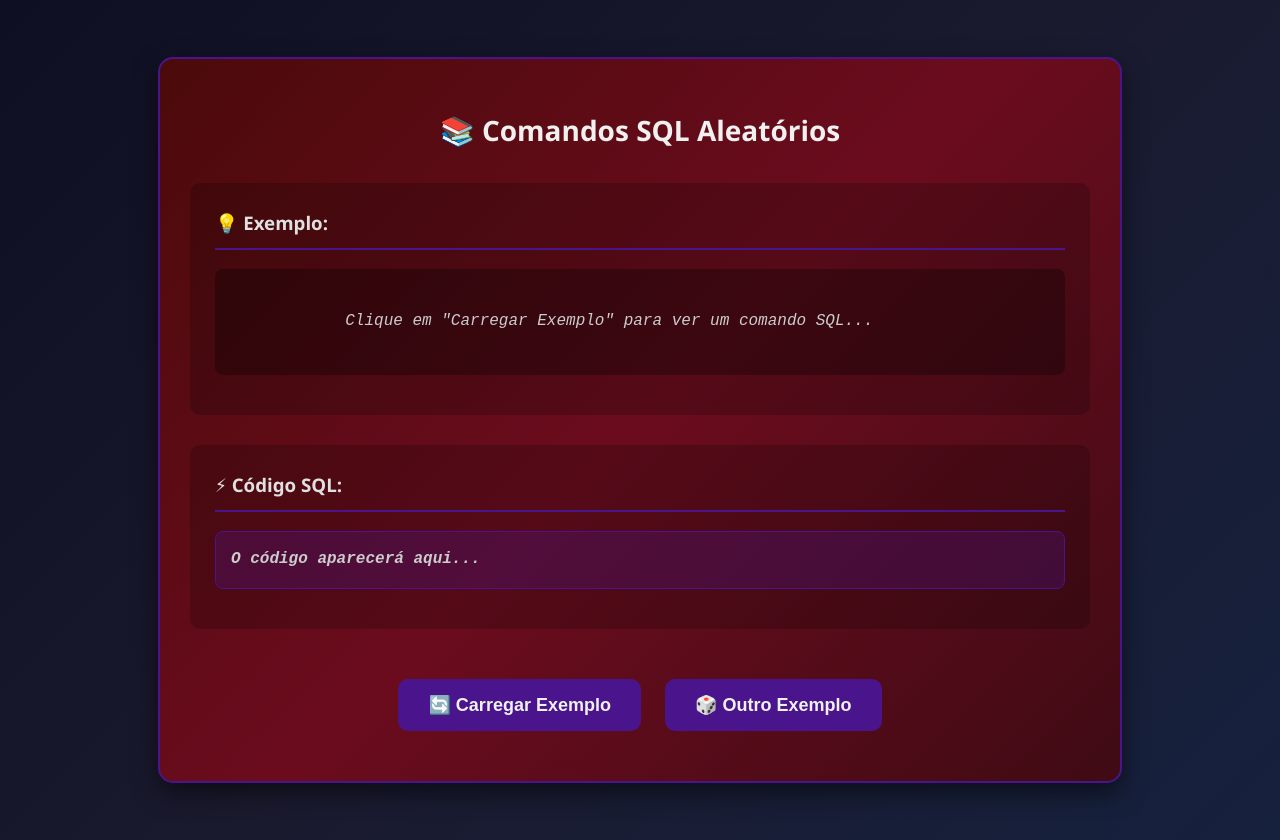
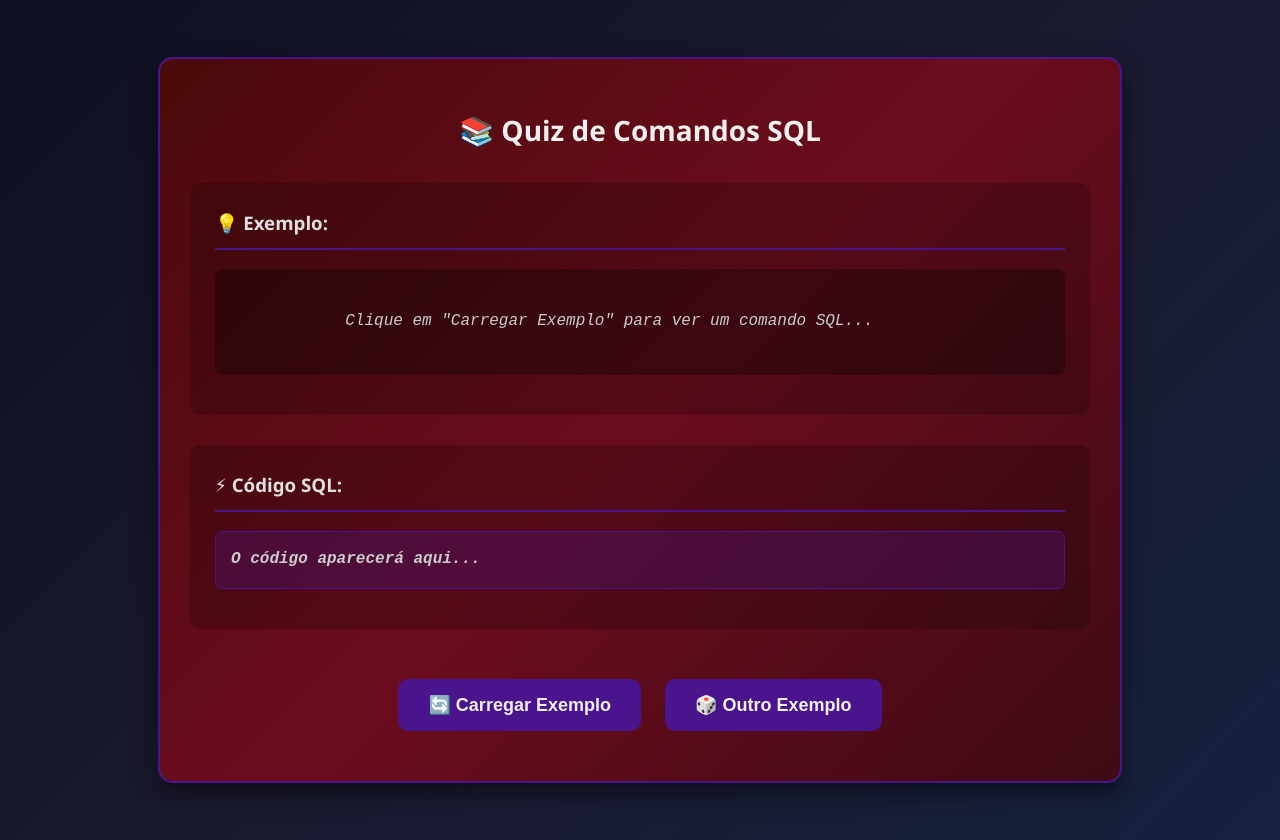
Before and after one commit to zyon-king/biAnalyst, a website: page quiz1.html in a window 1280 px wide. Drawn offline with Linux system fonts and the light colour scheme.

Commit message:
Update quiz1.html

```diff
--- a/quiz1.html
+++ b/quiz1.html
@@ -3,7 +3,7 @@
 <head>
     <meta charset="UTF-8">
     <meta name="viewport" content="width=device-width, initial-scale=1.0">
-    <title>Comandos SQL Aleatórios</title>
+    <title>Quiz de Comandos SQL</title>
     <style>
         :root {
             --dark-blue: linear-gradient(135deg, #0f0f23 0%, #1a1a2e 50%, #16213e 100%);
@@ -134,7 +134,7 @@
 <body>
 
 <div class="container">
-    <h1>📚 Comandos SQL Aleatórios</h1>
+    <h1>📚 Quiz de Comandos SQL</h1>
 
     <div class="content-section">
         <h3>💡 Exemplo:</h3>
```
